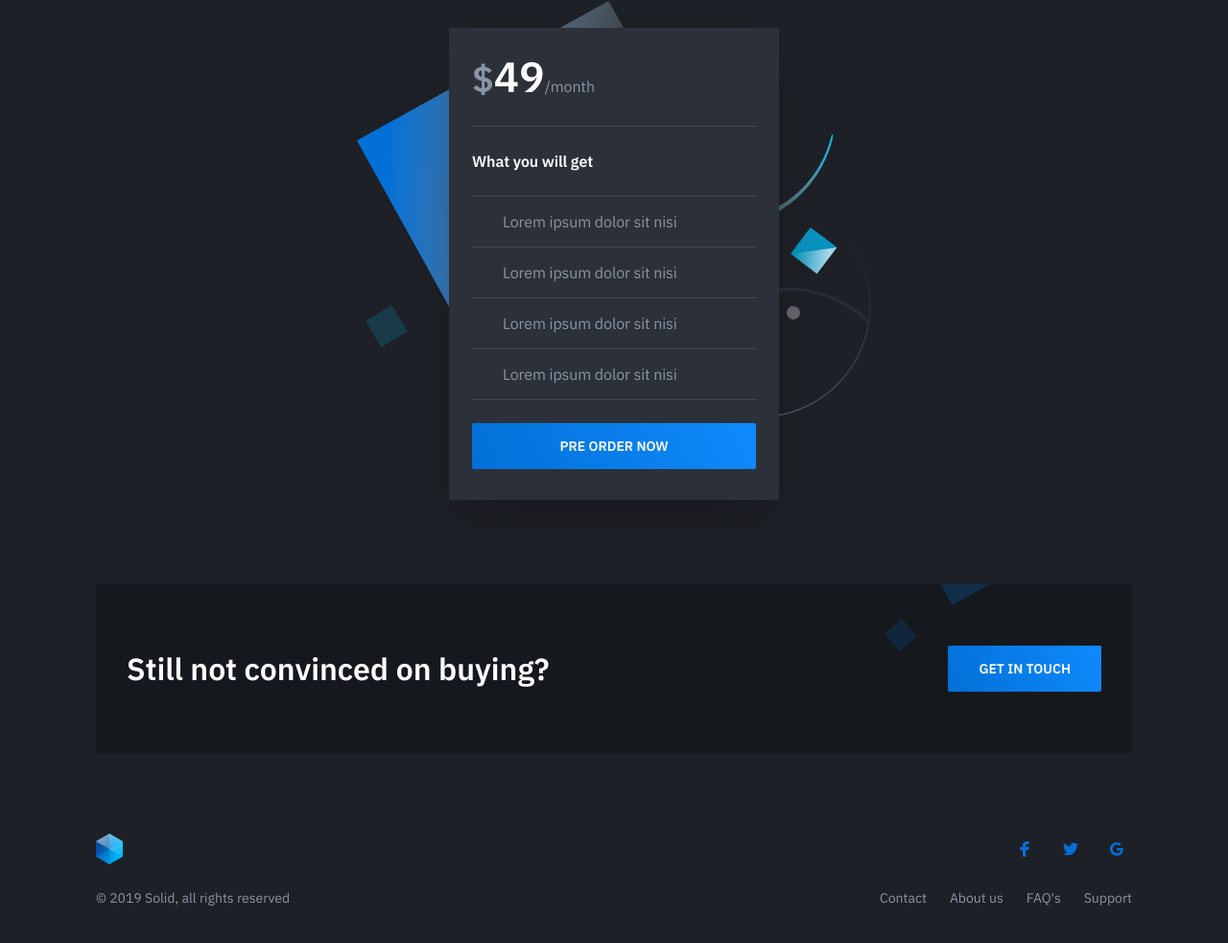
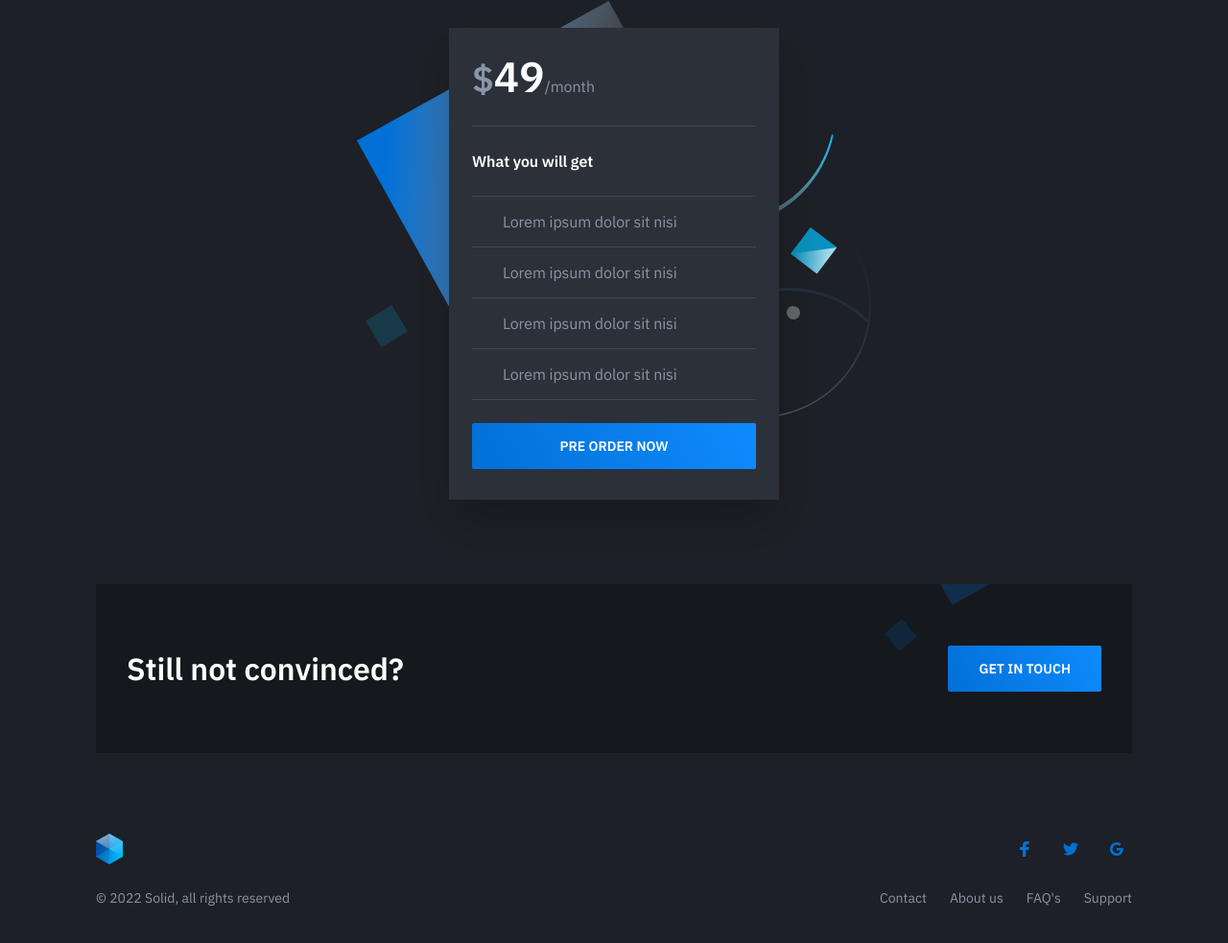
Before and after one commit to Felix-Cordero/Felix-DevOps, a plain HTML site: page felix/index.html in a window 1280 px wide. Shown: the part 2243-3226 px from the top of the page at 96% size. Drawn offline with nearby package versions, Linux system fonts and the light colour scheme; files whose address does not match are found by name.

Commit message:
Update index.html

```diff
--- a/felix/index.html
+++ b/felix/index.html
@@ -160,7 +160,7 @@
 			<section class="cta section">
 				<div class="container">
 					<div class="cta-inner section-inner">
-						<h3 class="section-title mt-0">Still not convinced on buying?</h3>
+						<h3 class="section-title mt-0">Still not convinced?</h3>
 						<div class="cta-cta">
 							<a class="button button-primary button-wide-mobile" href="#">Get in touch</a>
 						</div>
@@ -217,7 +217,7 @@
                             </a>
                         </li>
                     </ul>
-                    <div class="footer-copyright">&copy; 2019 Solid, all rights reserved</div>
+                    <div class="footer-copyright">&copy; 2022 Solid, all rights reserved</div>
                 </div>
             </div>
         </footer>
```
